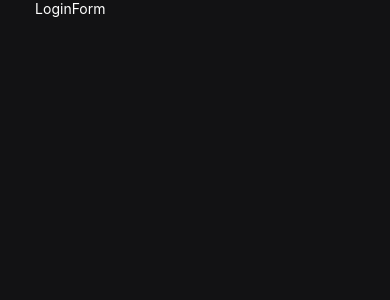
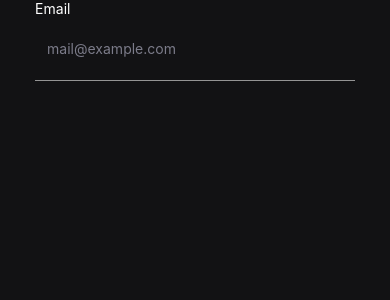
Before and after one commit to thiramoss/dtmoney-app, a React Native app: screen /Login in a window 390 px wide. Shown: the top 300 px of the page. Built offline with nearby package versions, Linux system fonts and the light colour scheme.

Commit message:
Criando componente de Input

```diff
--- a/package.json
+++ b/package.json
@@ -4,6 +4,7 @@
   "main": "index.ts",
   "dependencies": {
     "@react-native-masked-view/masked-view": "0.3.2",
+    "@react-native-vector-icons/material-icons": "^13.1.4",
     "@react-navigation/native": "^7.4.1",
     "@react-navigation/stack": "^7.11.2",
     "expo": "~57.0.25",
--- /dev/null
+++ b/src/Components/AppInput/index.tsx
@@ -0,0 +1,40 @@
+import { Control, Controller, FieldValues, Path } from "react-hook-form";
+import { Text, TextInput, TextInputProps, TouchableOpacity, View } from "react-native";
+import { MaterialIcons } from "@react-native-vector-icons/material-icons";
+import { colors } from "../../shared/colors";
+
+
+interface AppInputParams<T extends FieldValues> extends TextInputProps {
+    control: Control<T>;
+    name: Path<T>;
+    leftIconName?: React.ComponentProps<typeof MaterialIcons>['name'];
+    label?: string;
+}
+
+export const AppInput = <T extends FieldValues>({
+    control,
+    name,
+    label,
+    leftIconName,
+    ...rest
+}: AppInputParams<T>) => {
+
+
+    return (
+        <Controller
+            control={control}
+            name={name}
+            render={({ field: { onChange, value } }) => {
+                return (
+                    <View className="w-full">
+                        {label &&
+                        <Text className="text-white">{label}</Text>}
+                        <TouchableOpacity className="flex-row items-center justify-between border-b-[1px] border-gray-600 px-3 py-2 h-16">
+                            <TextInput value={value} onChangeText={onChange} {...rest} placeholderTextColor={colors.gray["700"]} />
+                        </TouchableOpacity>
+                    </View>
+                )
+            }}
+        />
+    )
+}
--- a/src/screens/Login/LoginForm/index.tsx
+++ b/src/screens/Login/LoginForm/index.tsx
@@ -1,5 +1,6 @@
 import { useForm } from "react-hook-form";
 import { Text } from "react-native";
+import { AppInput } from "../../../Components/AppInput";
 
 export interface FormLogin {
     email: string;
@@ -12,7 +13,11 @@ export const LoginForm = () => {
 
     return (
         <>
-         <Text className="text-white">LoginForm </Text>
+         <AppInput
+            control={control}
+            name="email"
+            label="Email"
+            placeholder="mail@example.com" />
         </>
     )
 }
```
Also changed, not shown: 1 other file (tests, documents, lock files or other folders).
